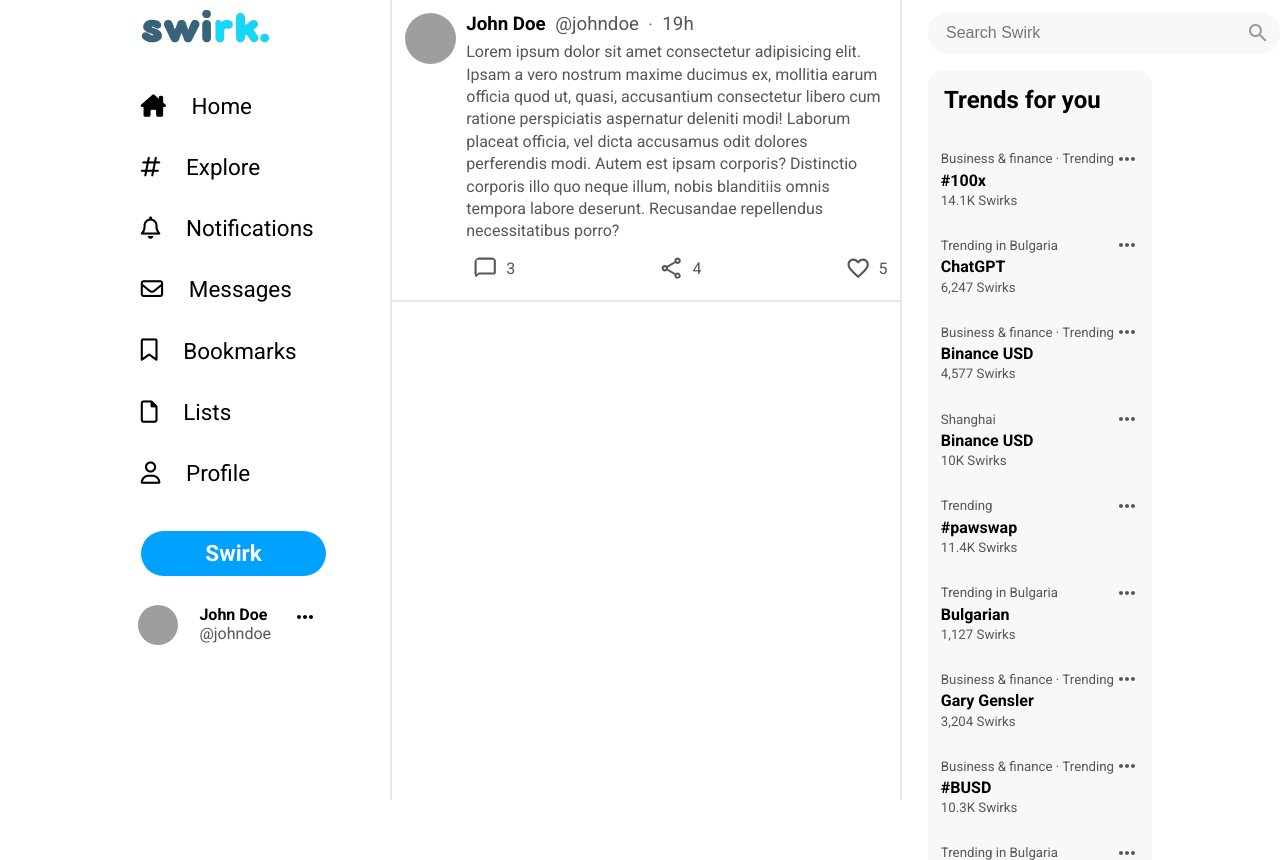
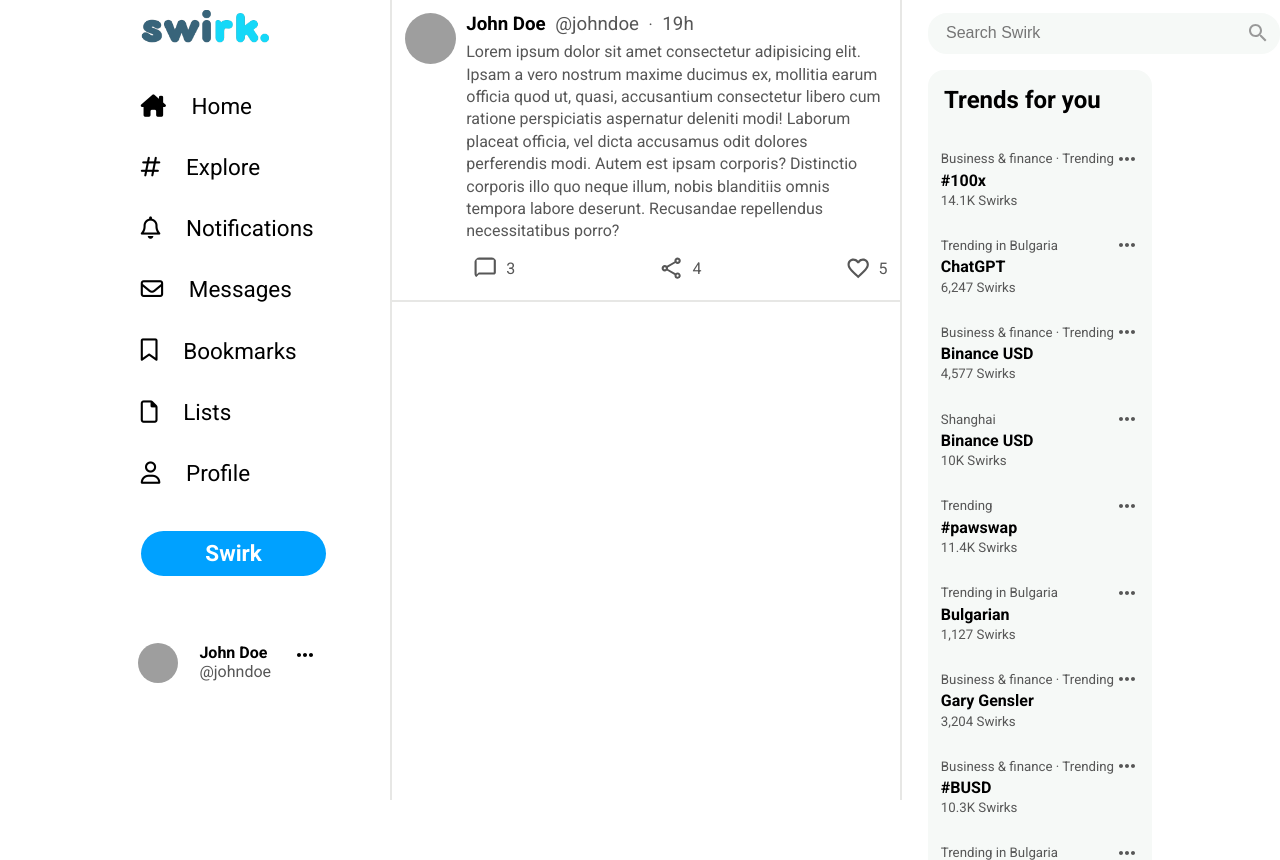
Before and after one commit to ZahariCheyrekov/swirk, a React (Create React App) app in the folder client/: page /home in a window 1280 px wide. Built offline with nearby package versions, Linux system fonts and the light colour scheme; grey boxes are pictures that could not be loaded; the HTML template or start-up script is replaced by a standard one.

Commit message:
Fix side navigation style

```diff
--- a/client/src/components/navigation/SideNavigation.scss
+++ b/client/src/components/navigation/SideNavigation.scss
@@ -11,6 +11,10 @@
 
   max-width: 21rem;
   height: 100%;
+
+  .profile__bubble--link {
+    margin-top: 3.8rem;
+  }
 }
 
 .navigation__li--item.list__item {
```
